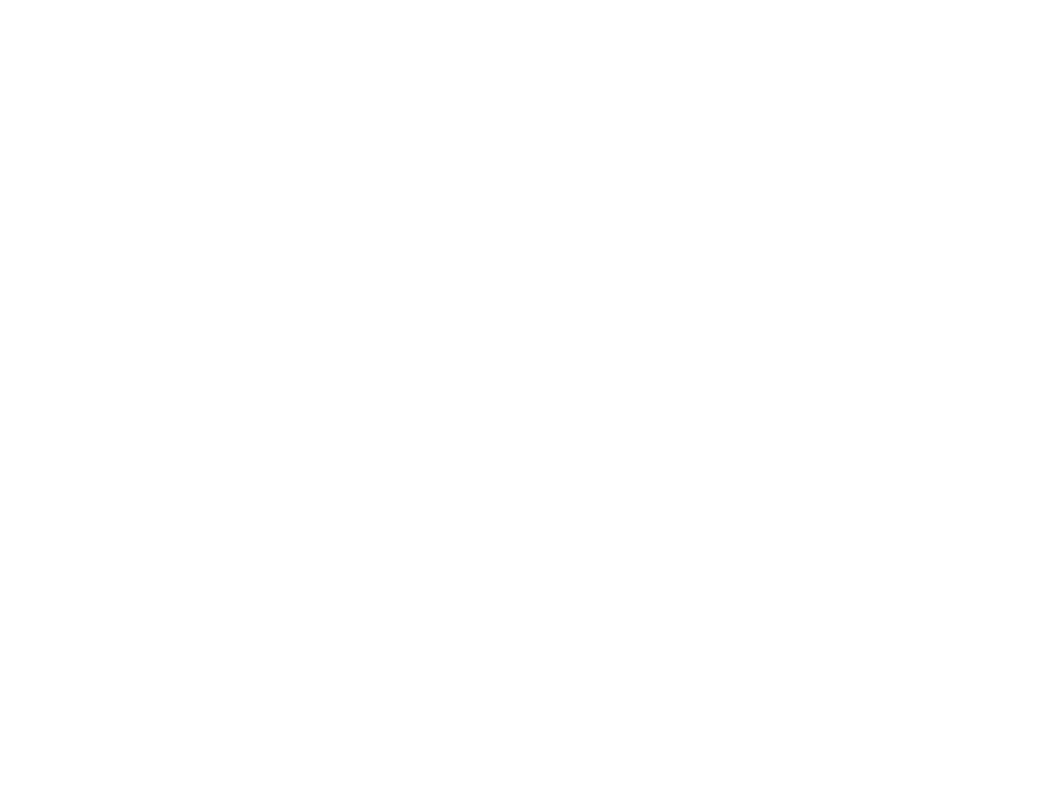
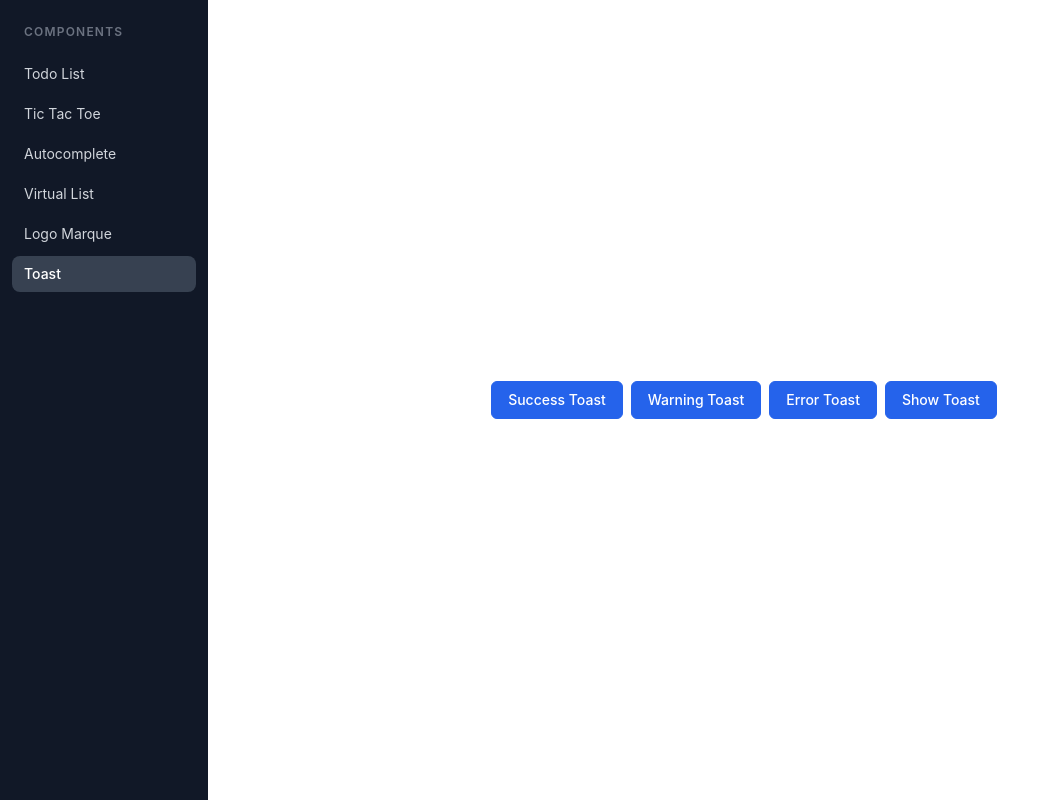
Before and after one commit to prasoonk587/playground, a React (Create React App) app: page /toast in a window 1280 px wide. Before the commit this address had no page. Shown: the whole page, without its empty margins (0-1048 px from the left). Built offline with nearby package versions, Linux system fonts and the light colour scheme.

Commit message:
Added toast component

```diff
--- a/src/App.tsx
+++ b/src/App.tsx
@@ -6,9 +6,11 @@
 import { TodoList } from './components/TodoList';
 import { VirtualListImplementation } from './components/Virtualization';
 import { Home } from './pages/Home';
+import { ToastImplementation, ToastProvider } from './components/Toast';
 
 function App() {
     return (
+        <ToastProvider>
             <BrowserRouter>
                 <Routes>
                     <Route path="/" element={<Home />} />
@@ -18,9 +20,11 @@
                         <Route path="/autocomplete" element={<AutoComplete />} />
                         <Route path="/virtual-list" element={<VirtualListImplementation />} />
                         <Route path="/logo-marque" element={<LogoMarque />} />
+                        <Route path="/toast" element={<ToastImplementation />} />
                     </Route>
                 </Routes>
             </BrowserRouter>
+        </ToastProvider>
     );
 }
 
--- a/src/components/Layout.tsx
+++ b/src/components/Layout.tsx
@@ -6,6 +6,7 @@
     { label: 'Autocomplete', path: '/autocomplete' },
     { label: 'Virtual List', path: '/virtual-list' },
     { label: 'Logo Marque', path: '/logo-marque' },
+    { label: 'Toast', path: '/toast' },
 ];
 
 export const Layout = () => {
--- /dev/null
+++ b/src/components/Toast/index.tsx
@@ -0,0 +1,88 @@
+import { createContext, FC, ReactNode, useContext, useState } from 'react';
+import { Button } from '../atoms/button';
+
+type ToastType = 'success' | 'error' | 'warning' | 'info';
+
+interface ToastContextValue {
+    addToast: (message: string, type: ToastType) => void;
+}
+
+const ToastContext = createContext<ToastContextValue>({ addToast: () => {} });
+
+const toastColor: Record<ToastType, string> = {
+    success: 'bg-green-600',
+    error: 'bg-red-600',
+    warning: 'bg-orange-600',
+    info: 'bg-blue-600',
+};
+
+interface IToast {
+    id: number;
+    message: string;
+    type: ToastType;
+}
+
+interface ToastProviderProps {
+    children: ReactNode;
+}
+
+export const ToastProvider: FC<ToastProviderProps> = ({ children }) => {
+    const [toasts, setToasts] = useState<IToast[]>([]);
+
+    const addToast = (message: string, type: ToastType) => {
+        const id = Date.now();
+        setToasts((prev) => [
+            {
+                id,
+                message,
+                type,
+            },
+            ...prev,
+        ]);
+
+        setTimeout(() => {
+            setToasts((prev) => prev.filter(({ id: _id }) => _id !== id));
+        }, 8000);
+    };
+
+    return (
+        <ToastContext.Provider value={{ addToast }}>
+            {children}
+            <div className="fixed top-0 right-0 mr-3 mt-3">
+                {toasts.map((toast) => {
+                    return (
+                        <div
+                            key={toast.id}
+                            className={`border ${toastColor[toast.type]} rounded-sm px-2 py-2 text-white mb-2`}
+                        >
+                            <p className="text-sm">{toast.message}</p>
+                        </div>
+                    );
+                })}
+            </div>
+        </ToastContext.Provider>
+    );
+};
+
+export const useToast = () => {
+    const { addToast } = useContext(ToastContext);
+
+    return {
+        success: (message: string) => addToast(message, 'success'),
+        error: (message: string) => addToast(message, 'error'),
+        warning: (message: string) => addToast(message, 'warning'),
+        info: (message: string) => addToast(message, 'info'),
+    };
+};
+
+export const ToastImplementation = () => {
+    const { success, warning, error, info } = useToast();
+    return (
+        <div className="flex h-screen justify-center items-center gap-2">
+            <Button onClick={() => success('This is success toast')}>Success Toast</Button>
+            <Button onClick={() => warning('This is warning toast')}>Warning Toast</Button>
+            <Button onClick={() => error('This is error toast')}>Error Toast</Button>
+            <Button onClick={() => info('This is info toast')}>Show Toast</Button>
+        </div>
+    );
+};
--- /dev/null
+++ b/src/components/atoms/button.tsx
@@ -0,0 +1,43 @@
+import { ButtonHTMLAttributes, FC, ReactNode } from 'react';
+
+type Variant = 'primary' | 'secondary' | 'ghost';
+type Size = 'sm' | 'md' | 'lg';
+
+interface ButtonProps extends ButtonHTMLAttributes<HTMLButtonElement> {
+    children: ReactNode;
+    variant?: Variant;
+    size?: Size;
+}
+
+const variantStyles: Record<Variant, string> = {
+    primary: 'bg-blue-600 text-white hover:bg-blue-700 border border-blue-600',
+    secondary: 'bg-white text-gray-800 hover:bg-gray-100 border border-gray-300',
+    ghost: 'bg-transparent text-gray-700 hover:bg-gray-100 border border-transparent',
+};
+
+const sizeStyles: Record<Size, string> = {
+    sm: 'px-3 py-1 text-sm',
+    md: 'px-4 py-2 text-sm',
+    lg: 'px-6 py-3 text-base',
+};
+
+export const Button: FC<ButtonProps> = ({
+    children,
+    variant = 'primary',
+    size = 'md',
+    className = '',
+    disabled,
+    ...props
+}) => {
+    return (
+        <button
+            className={`inline-flex items-center justify-center rounded-md font-medium transition-colors
+                disabled:opacity-50 disabled:cursor-not-allowed
+                ${variantStyles[variant]} ${sizeStyles[size]} ${className}`}
+            disabled={disabled}
+            {...props}
+        >
+            {children}
+        </button>
+    );
+};
```
Lines whose indentation alone changed are shown as unchanged.
